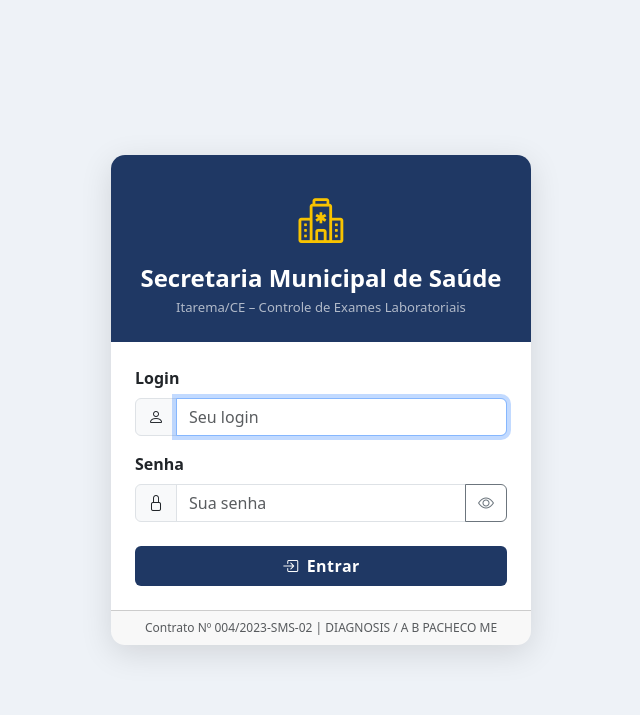
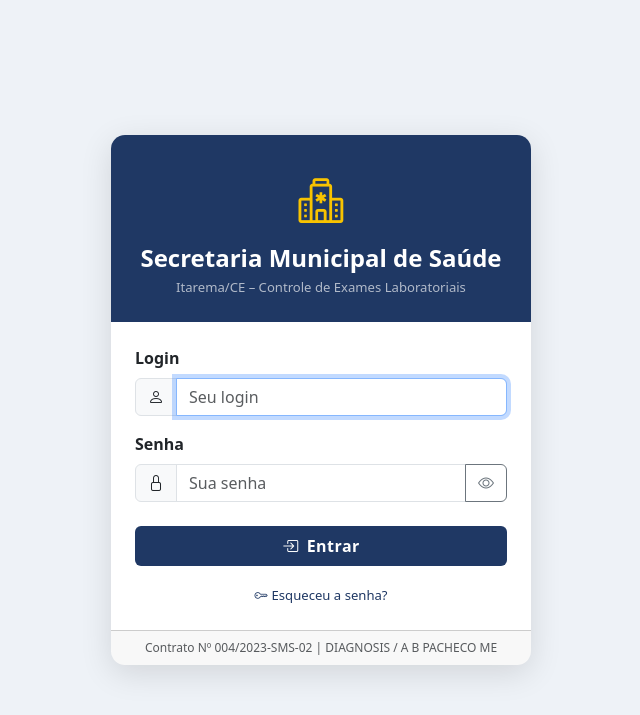
Before and after one commit to acconsultoriaemsaude2025-bit/EXAMES-AB-PACHECO, a Flask app: page /login in a window 1280 px wide. Shown: the top 715 px of the page, without its empty margins (319-959 px from the left). Run offline with Flask 3, Linux system fonts and the light colour scheme.

Commit message:
Update login.html

```diff
--- a/itarema_web/templates/login.html
+++ b/itarema_web/templates/login.html
@@ -51,6 +51,11 @@
       <button type="submit" class="btn btn-login btn-primary w-100 py-2">
         <i class="bi bi-box-arrow-in-right me-2"></i>Entrar
       </button>
+      <div class="text-center mt-3">
+        <a href="/recuperar-senha" style="font-size:.82rem;color:#1F3864;text-decoration:none">
+          <i class="bi bi-key me-1"></i>Esqueceu a senha?
+        </a>
+      </div>
     </form>
   </div>
   <div class="card-footer text-center text-muted py-2" style="font-size:.75rem;border-radius:0 0 14px 14px">
```
